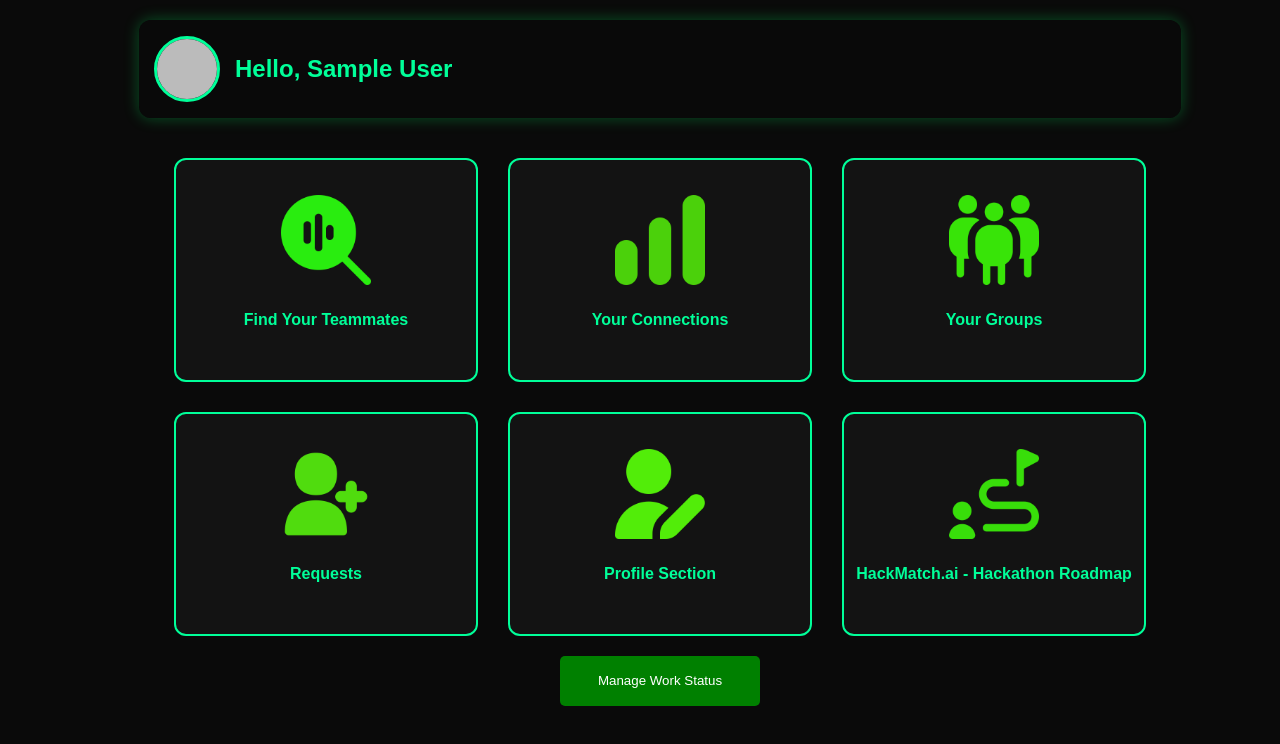
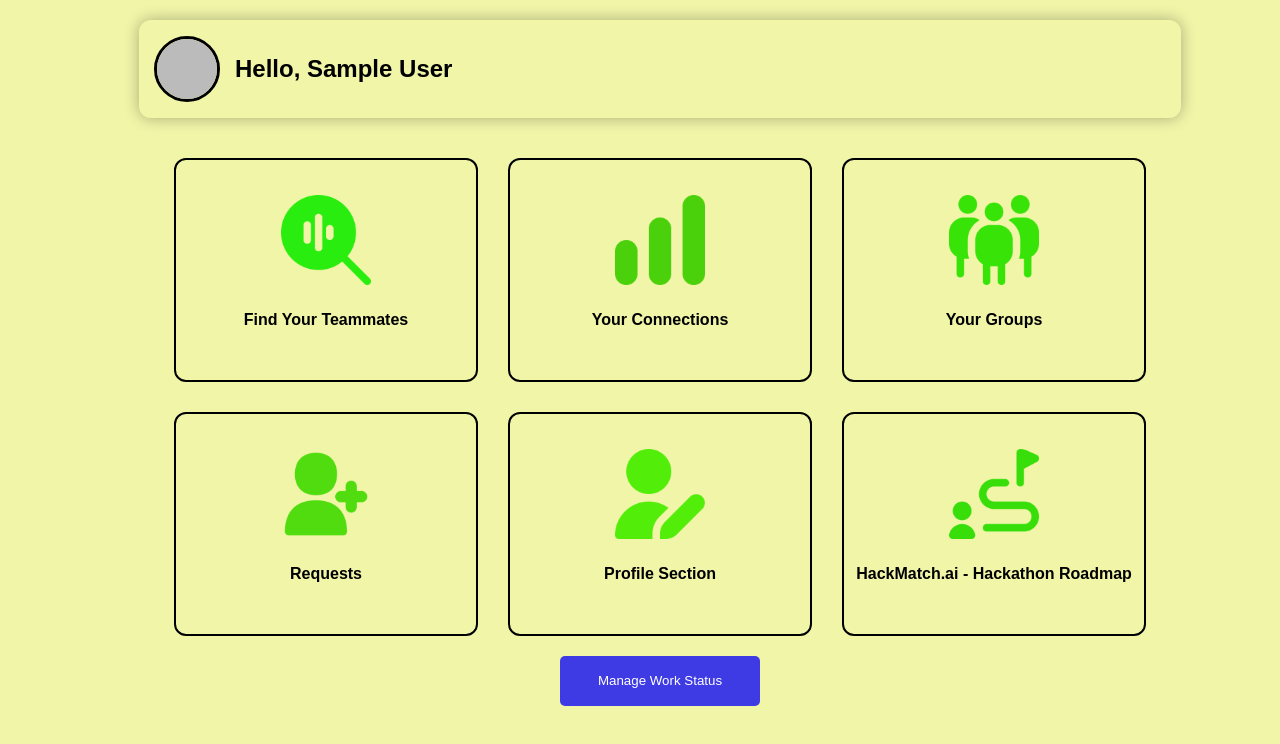
Before and after one commit to PRATHAMESH-PABALE/hackmatch-build, a React (Create React App) app: page /dashboard in a window 1280 px wide. Shown: the top 744 px of the page. Built offline with nearby package versions, Linux system fonts and the light colour scheme; no server answers; sample sign-in values are in the browser's storage.

Commit message:
ui change

```diff
--- a/src/AboutUs.css
+++ b/src/AboutUs.css
@@ -13,7 +13,7 @@
 }
 
 h2, h3 {
-  color: #0aff0a;
+  color: #00ff99;
   text-align: center;
   font-weight: 600;
   margin-bottom: 15px;
@@ -39,7 +39,7 @@ input {
   width: calc(100% - 20px); /* Keeps input aligned with container */
   padding: 12px;
   border-radius: 6px;
-  border: 1px solid #0aff0a;
+  border: 1px solid rgb(0, 0, 0);
   background: #252525;
   color: white;
   font-size: 16px;
@@ -76,7 +76,7 @@ input:focus {
   padding: 15px;
   border-radius: 10px;
   margin-top: 20px;
-  box-shadow: 0 4px 12px rgba(0, 255, 0, 0.2);
+  box-shadow: 0 4px 12px  ;
   font-size: 15px;
   width: 100%;
 }
@@ -86,5 +86,5 @@ pre {
   word-wrap: break-word;
   font-size: 15px;
   font-family: 'Courier New', monospace;
-  color: #0aff0a;
+  color: #00ff99;
 }
--- a/src/Connections.css
+++ b/src/Connections.css
@@ -3,6 +3,7 @@
   background-color: #121212;
   color: white;
   border-radius: 10px;
+  margin-top: 30px;
 }
 
 .connection-card {
--- a/src/Dashboard.css
+++ b/src/Dashboard.css
@@ -2,7 +2,7 @@
 body, html {
   margin: 0;
   padding: 0;
-  background-color: #0a0a0a; /* Deep black */
+  background-color: #f0f5a8; /* Deep black */
   min-height: 100vh;
   display: flex;
   flex-direction: column;
@@ -19,7 +19,7 @@ body, html {
   flex-direction: column;
   align-items: center;
   justify-content: flex-start;
-  color: #00ff99; /* Neon Green */
+  color: #000000; /* Neon Green */
 }
 
 /* Header with Profile */
@@ -30,9 +30,9 @@ body, html {
   align-items: center;
   justify-content: space-between;
   padding: 15px;
-  background: rgba(10, 10, 10, 0.95); /* Semi-transparent black */
+  background: #f0f5a8;/* Semi-transparent black */
   border-radius: 12px;
-  box-shadow: 0 0 15px rgba(0, 255, 100, 0.3);
+  box-shadow: 0 0 15px rgba(0, 0, 0, 0.3);
   position: sticky;
   top: 0;
   z-index: 10;
@@ -49,7 +49,7 @@ body, html {
   width: 60px;
   height: 60px;
   border-radius: 50%;
-  border: 3px solid #00ff99;
+  border: 3px solid #000000;
   cursor: pointer;
   transition: transform 0.3s ease-in-out, box-shadow 0.3s ease-in-out;
 }
@@ -63,7 +63,7 @@ body, html {
 .user-name {
   font-size: 1.5rem;
   font-weight: bold;
-  color: #00ff99;
+  color: #000000;
 }
 
 /* Card Grid */
@@ -82,14 +82,14 @@ body, html {
 .card {
   width: 300px; /* Slightly larger */
   height: 220px;
-  background: rgba(20, 20, 20, 0.9); /* Darker tone */
-  color: #00ff99;
+  background: #f0f5a8; /* Darker tone */
+  color: #000000;
   display: flex;
   flex-direction: column;
   justify-content: center;
   align-items: center;
   border-radius: 12px;
-  border: 2px solid #00ff99;
+  border: 2px solid #000000;
   cursor: pointer;
   transition: transform 0.3s, box-shadow 0.3s;
   text-align: center;
@@ -98,7 +98,7 @@ body, html {
 
 .card:hover {
   transform: scale(1.07);
-  box-shadow: 0 0 20px rgba(0, 255, 100, 0.5);
+  box-shadow: 0 0 20px rgb(62, 59, 229);;
 }
 
 /* Image inside card */
@@ -176,7 +176,7 @@ body, html {
 .manage-work-btn {
   margin-top: 20px;
   padding: 10px 15px;
-  background: green;
+  background: rgb(62, 59, 229);
   color: white;
   border: none;
   border-radius: 5px;
--- a/src/FindTeammates.css
+++ b/src/FindTeammates.css
@@ -1,11 +1,13 @@
 .find-teammates-container {
-  width: 80%;
+  width: 100%;
   margin: auto;
   padding: 20px;
   background: #000000;
   color: white;
   border-radius: 10px;
   text-align: center;
+  margin-top: 40px;
+  margin-bottom: 40px;
 }
 
 .find-teammates-container input {
--- a/src/Home.css
+++ b/src/Home.css
@@ -1,16 +1,15 @@
 body, html {
   margin: 0;
   padding: 0;
-  background-color: black !important; /* Ensure full black */
-  color: white;
+  color: black;
   font-family: "Poppins", sans-serif;
   text-align: center;
   min-height: 100vh;
 }
 
 .home-container {
-  background-color: black;
-  color: white;
+  background-color: #f0f5a8;
+  color: rgb(0, 0, 0);
   text-align: center;
   min-height: 100vh;
   padding: 50px 20px;
@@ -27,7 +26,8 @@ body, html {
   margin: 20px auto;
   font-size: 1.2rem;
   line-height: 1.6;
-  color: #ddd;
+  color: #000000;
+  font-weight: 20px;
 }
 
 .faq-section {
--- a/src/Requests.css
+++ b/src/Requests.css
@@ -4,7 +4,7 @@
   margin: 30px auto;
   padding: 20px;
   background: #111; /* Dark background */
-  color: #00ff99; /* Neon green text */
+  color: #000000; /* Neon green text */
   border-radius: 12px;
   box-shadow: 0px 4px 15px rgba(0, 255, 100, 0.3);
   font-family: "Arial", sans-serif;
@@ -16,7 +16,7 @@
   font-weight: bold;
   text-transform: uppercase;
   margin-bottom: 20px;
-  color: #00ff99;
+  color: #000000;
 }
 
 .no-requests {
```
